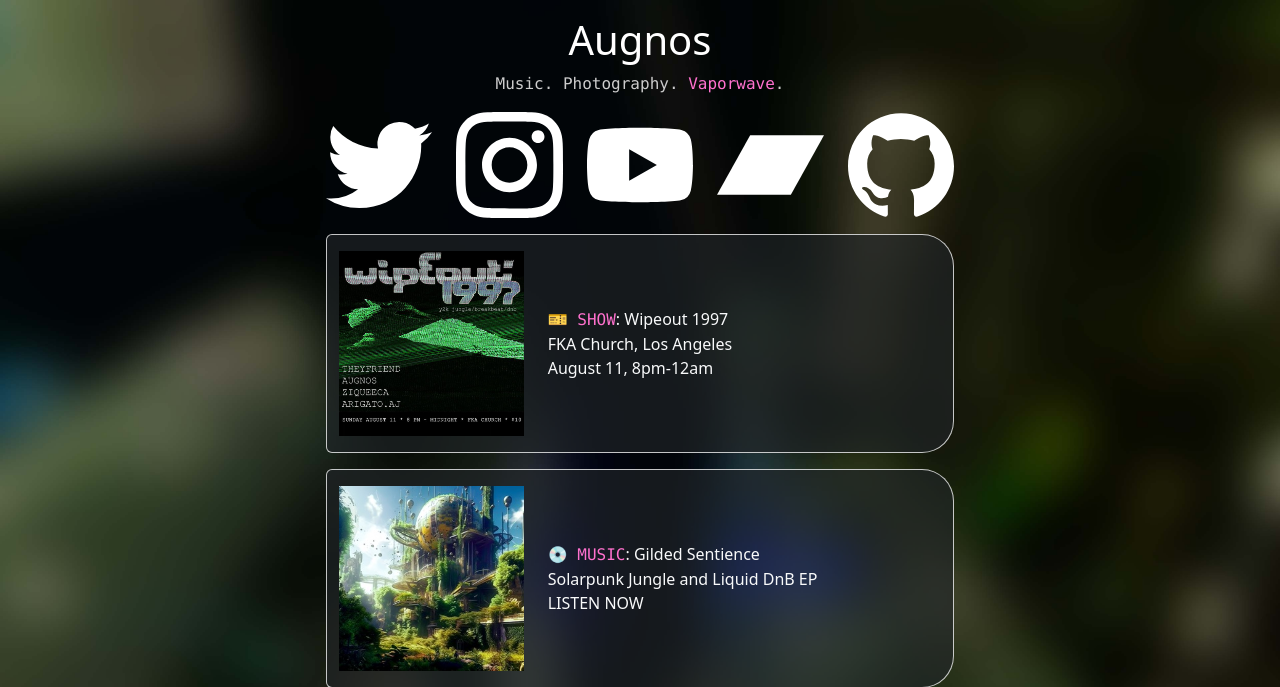
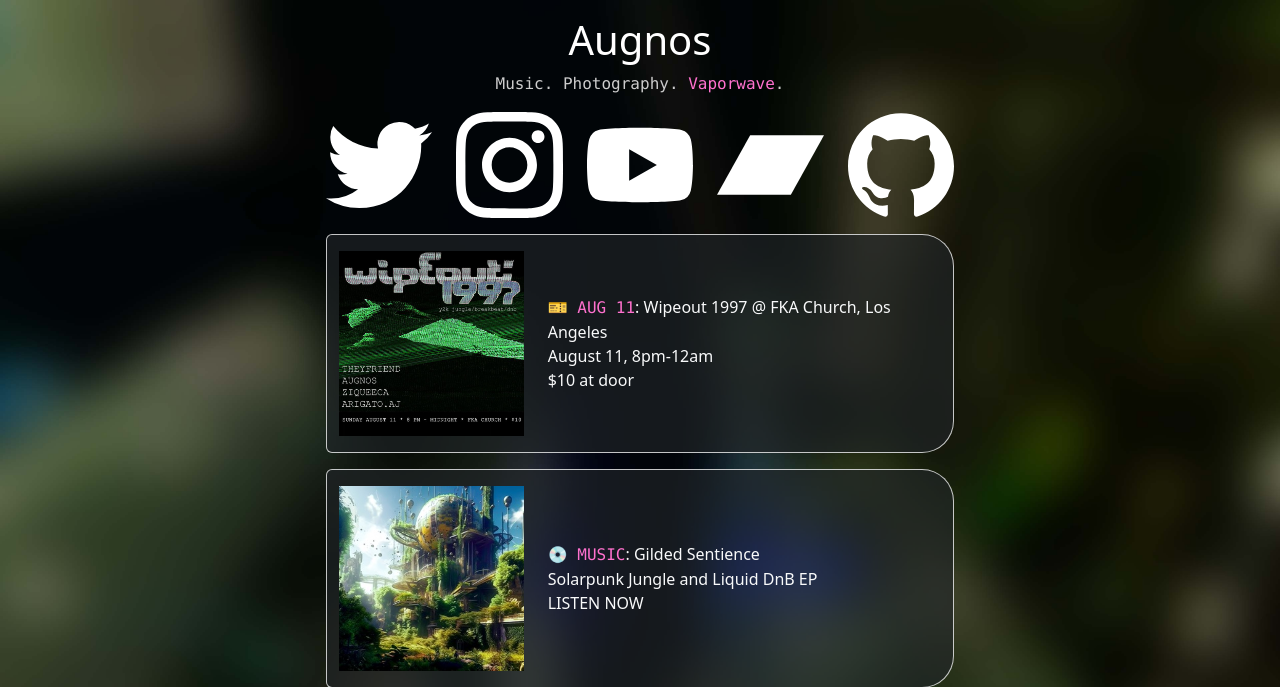
Before and after one commit to Augnos/augnos_linktree, a Flask app: page / in a window 1280 px wide. Shown: the top 687 px of the page. Run offline with Flask 3, Linux system fonts and the light colour scheme.

Commit message:
updated show info

```diff
--- a/flask_app/templates/_links.html
+++ b/flask_app/templates/_links.html
@@ -13,9 +13,9 @@
 
 <!-- Template for links -->
 {{ macros.link(
-    "🎫 SHOW", ": Wipeout 1997",
-    "FKA Church, Los Angeles",
+    "🎫 AUG 11", ": Wipeout 1997 @ FKA Church, Los Angeles",
     "August 11, 8pm-12am",
+    "$10 at door",
     "https://www.instagram.com/p/C9vBRmHSjAe/?utm_source=ig_web_copy_link&igsh=MzRlODBiNWFlZA==",
     "images/wipeout-los-angeles.JPG",
     "show poster for wipeout 1997 los angeles"
```
